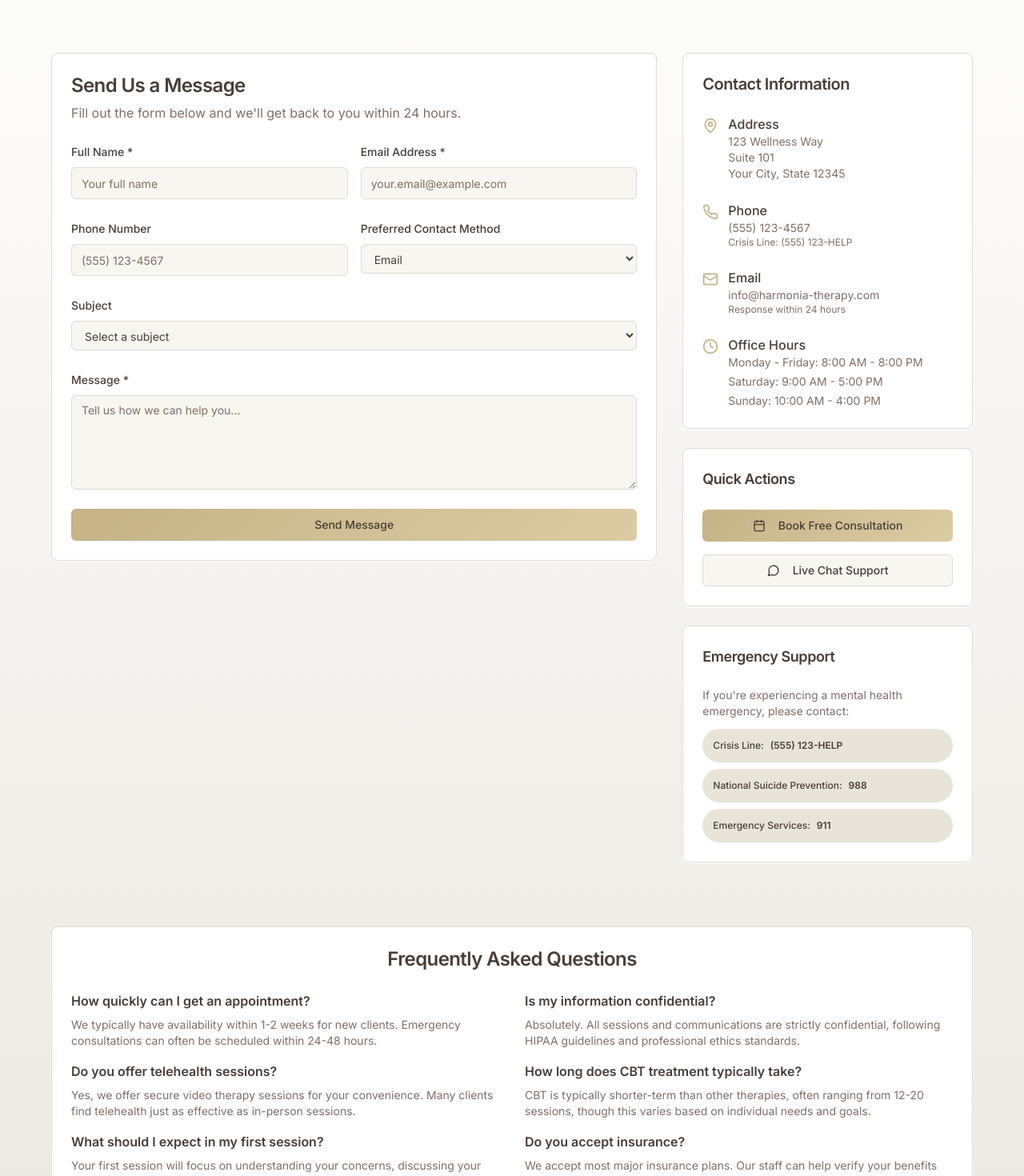
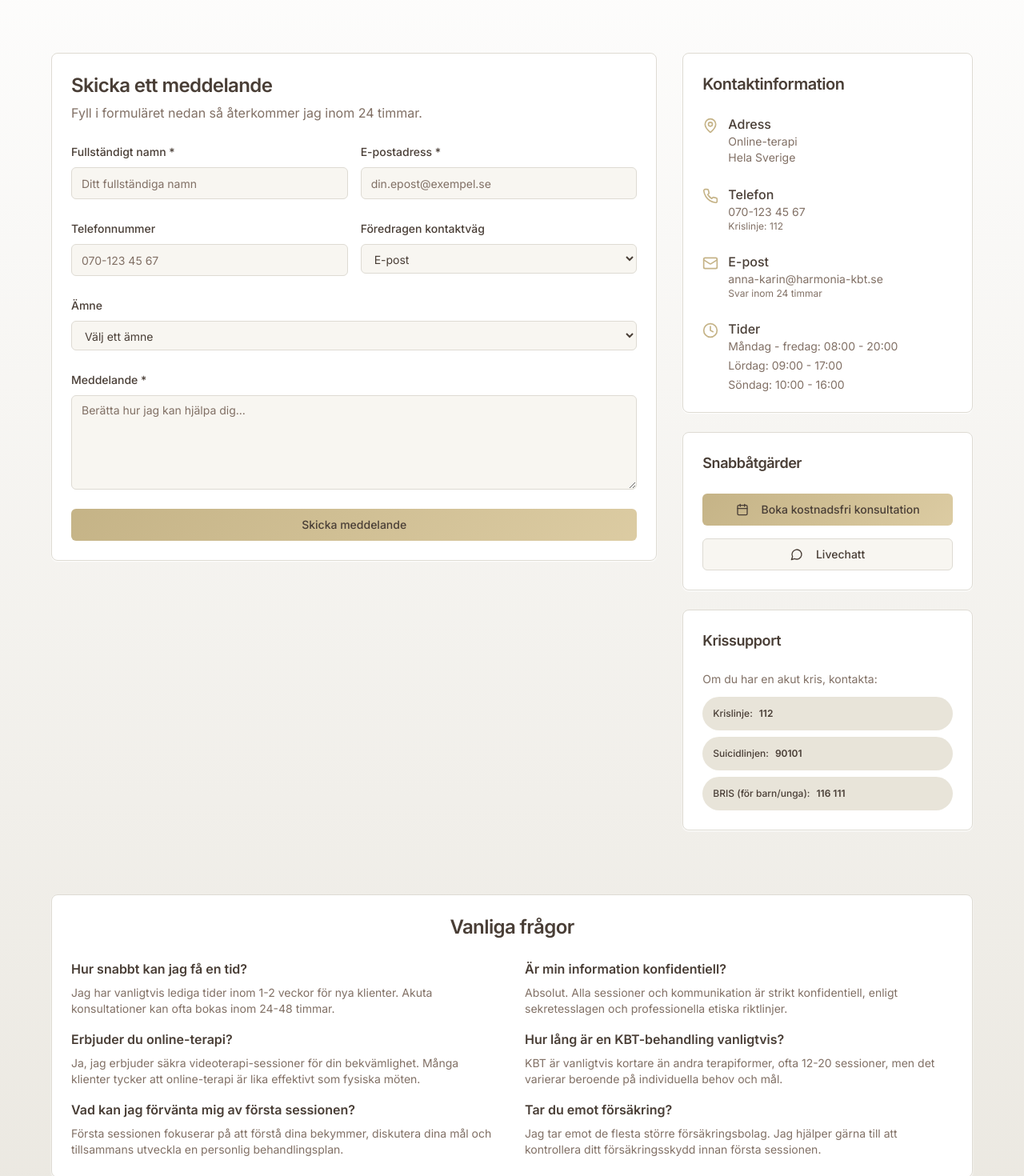
Before and after one commit to alex-olave/harmonia-webb, a React (Vite) app: page /contact in a window 1280 px wide. Shown: the part 280-1750 px from the top of the page at 80% size. Built offline with nearby package versions, Linux system fonts and the light colour scheme.

Commit message:
Translate contact page and fix titles

```diff
--- a/src/pages/Contact.tsx
+++ b/src/pages/Contact.tsx
@@ -34,11 +34,11 @@ const Contact = () => {
         <div className="max-w-6xl mx-auto">
           <div className="text-center mb-16 animate-fade-in">
             <h1 className="text-4xl md:text-5xl font-bold text-foreground mb-6">
-              Get In Touch
+              Kontakt
             </h1>
             <p className="text-xl text-muted-foreground max-w-3xl mx-auto leading-relaxed">
-              Ready to take the first step towards better mental health? We're here to help.
-              Contact us today to schedule a consultation or ask any questions you may have.
+              Redo att ta första steget mot bättre mental hälsa? Jag är här för att hjälpa.
+              Kontakta mig idag för att boka en konsultation eller ställa frågor.
             </p>
           </div>
 
@@ -47,32 +47,32 @@ const Contact = () => {
             <div className="lg:col-span-2">
               <Card className="bg-card shadow-card animate-fade-in">
                 <CardHeader>
-                  <CardTitle className="text-2xl text-foreground">Send Us a Message</CardTitle>
+                  <CardTitle className="text-2xl text-foreground">Skicka ett meddelande</CardTitle>
                   <p className="text-muted-foreground">
-                    Fill out the form below and we'll get back to you within 24 hours.
+                    Fyll i formuläret nedan så återkommer jag inom 24 timmar.
                   </p>
                 </CardHeader>
                 <CardContent>
                   <form onSubmit={handleSubmit} className="space-y-6">
                     <div className="grid md:grid-cols-2 gap-4">
                       <div className="space-y-2">
-                        <Label htmlFor="name">Full Name *</Label>
+                        <Label htmlFor="name">Fullständigt namn *</Label>
                         <Input
                           id="name"
                           value={formData.name}
                           onChange={(e) => handleInputChange("name", e.target.value)}
-                          placeholder="Your full name"
+                          placeholder="Ditt fullständiga namn"
                           required
                         />
                       </div>
                       <div className="space-y-2">
-                        <Label htmlFor="email">Email Address *</Label>
+                        <Label htmlFor="email">E-postadress *</Label>
                         <Input
                           id="email"
                           type="email"
                           value={formData.email}
                           onChange={(e) => handleInputChange("email", e.target.value)}
-                          placeholder="your.email@example.com"
+                          placeholder="din.epost@exempel.se"
                           required
                         />
                       </div>
@@ -80,63 +80,63 @@ const Contact = () => {
 
                     <div className="grid md:grid-cols-2 gap-4">
                       <div className="space-y-2">
-                        <Label htmlFor="phone">Phone Number</Label>
+                        <Label htmlFor="phone">Telefonnummer</Label>
                         <Input
                           id="phone"
                           type="tel"
                           value={formData.phone}
                           onChange={(e) => handleInputChange("phone", e.target.value)}
-                          placeholder="(555) 123-4567"
+                          placeholder="070-123 45 67"
                         />
                       </div>
                       <div className="space-y-2">
-                        <Label htmlFor="contact-method">Preferred Contact Method</Label>
+                        <Label htmlFor="contact-method">Föredragen kontaktväg</Label>
                         <select
                           id="contact-method"
                           value={formData.preferredContact}
                           onChange={(e) => handleInputChange("preferredContact", e.target.value)}
                           className="w-full px-3 py-2 bg-background border border-input rounded-md text-sm"
                         >
-                          <option value="email">Email</option>
-                          <option value="phone">Phone</option>
-                          <option value="either">Either</option>
+                          <option value="email">E-post</option>
+                          <option value="phone">Telefon</option>
+                          <option value="either">Spelar ingen roll</option>
                         </select>
                       </div>
                     </div>
 
                     <div className="space-y-2">
-                      <Label htmlFor="subject">Subject</Label>
+                      <Label htmlFor="subject">Ämne</Label>
                       <select
                         id="subject"
                         value={formData.subject}
                         onChange={(e) => handleInputChange("subject", e.target.value)}
                         className="w-full px-3 py-2 bg-background border border-input rounded-md text-sm"
                       >
-                        <option value="">Select a subject</option>
-                        <option value="consultation">Free Consultation</option>
-                        <option value="individual">Individual Therapy</option>
-                        <option value="group">Group Therapy</option>
-                        <option value="couples">Couples Therapy</option>
-                        <option value="pricing">Pricing Questions</option>
-                        <option value="insurance">Insurance Questions</option>
-                        <option value="other">Other</option>
+                        <option value="">Välj ett ämne</option>
+                        <option value="consultation">Kostnadsfri konsultation</option>
+                        <option value="individual">Individuell terapi</option>
+                        <option value="group">Gruppterapi</option>
+                        <option value="couples">Parterapi</option>
+                        <option value="pricing">Prisfrågor</option>
+                        <option value="insurance">Försäkringsfrågor</option>
+                        <option value="other">Annat</option>
                       </select>
                     </div>
 
                     <div className="space-y-2">
-                      <Label htmlFor="message">Message *</Label>
+                      <Label htmlFor="message">Meddelande *</Label>
                       <Textarea
                         id="message"
                         value={formData.message}
                         onChange={(e) => handleInputChange("message", e.target.value)}
-                        placeholder="Tell us how we can help you..."
+                        placeholder="Berätta hur jag kan hjälpa dig..."
                         rows={5}
                         required
                       />
                     </div>
 
                     <Button type="submit" className="w-full bg-gradient-primary text-primary-foreground hover:opacity-90 transition-opacity">
-                      Send Message
+                      Skicka meddelande
                     </Button>
                   </form>
                 </CardContent>
@@ -147,17 +147,16 @@ const Contact = () => {
             <div className="space-y-6">
               <Card className="bg-card shadow-card animate-slide-in">
                 <CardHeader>
-                  <CardTitle className="text-xl text-foreground">Contact Information</CardTitle>
+                  <CardTitle className="text-xl text-foreground">Kontaktinformation</CardTitle>
                 </CardHeader>
                 <CardContent className="space-y-6">
                   <div className="flex items-start gap-3">
                     <MapPin className="w-5 h-5 text-primary mt-1 flex-shrink-0" />
                     <div>
-                      <p className="font-medium text-foreground">Address</p>
+                      <p className="font-medium text-foreground">Adress</p>
                       <p className="text-sm text-muted-foreground">
-                        123 Wellness Way<br />
-                        Suite 101<br />
-                        Your City, State 12345
+                        Online-terapi<br />
+                        Hela Sverige<br />
                       </p>
                     </div>
                   </div>
@@ -165,29 +164,29 @@ const Contact = () => {
                   <div className="flex items-start gap-3">
                     <Phone className="w-5 h-5 text-primary mt-1 flex-shrink-0" />
                     <div>
-                      <p className="font-medium text-foreground">Phone</p>
-                      <p className="text-sm text-muted-foreground">(555) 123-4567</p>
-                      <p className="text-xs text-muted-foreground">Crisis Line: (555) 123-HELP</p>
+                      <p className="font-medium text-foreground">Telefon</p>
+                      <p className="text-sm text-muted-foreground">070-123 45 67</p>
+                      <p className="text-xs text-muted-foreground">Krislinje: 112</p>
                     </div>
                   </div>
 
                   <div className="flex items-start gap-3">
                     <Mail className="w-5 h-5 text-primary mt-1 flex-shrink-0" />
                     <div>
-                      <p className="font-medium text-foreground">Email</p>
-                      <p className="text-sm text-muted-foreground">info@harmonia-therapy.com</p>
-                      <p className="text-xs text-muted-foreground">Response within 24 hours</p>
+                      <p className="font-medium text-foreground">E-post</p>
+                      <p className="text-sm text-muted-foreground">anna-karin@harmonia-kbt.se</p>
+                      <p className="text-xs text-muted-foreground">Svar inom 24 timmar</p>
                     </div>
                   </div>
 
                   <div className="flex items-start gap-3">
                     <Clock className="w-5 h-5 text-primary mt-1 flex-shrink-0" />
                     <div>
-                      <p className="font-medium text-foreground">Office Hours</p>
+                      <p className="font-medium text-foreground">Tider</p>
                       <div className="text-sm text-muted-foreground space-y-1">
-                        <p>Monday - Friday: 8:00 AM - 8:00 PM</p>
-                        <p>Saturday: 9:00 AM - 5:00 PM</p>
-                        <p>Sunday: 10:00 AM - 4:00 PM</p>
+                        <p>Måndag - fredag: 08:00 - 20:00</p>
+                        <p>Lördag: 09:00 - 17:00</p>
+                        <p>Söndag: 10:00 - 16:00</p>
                       </div>
                     </div>
                   </div>
@@ -196,40 +195,40 @@ const Contact = () => {
 
               <Card className="bg-card shadow-card">
                 <CardHeader>
-                  <CardTitle className="text-lg text-foreground">Quick Actions</CardTitle>
+                  <CardTitle className="text-lg text-foreground">Snabbåtgärder</CardTitle>
                 </CardHeader>
                 <CardContent className="space-y-4">
                   <Button className="w-full bg-gradient-primary text-primary-foreground hover:opacity-90 transition-opacity">
                     <Calendar className="w-4 h-4 mr-2" />
-                    Book Free Consultation
+                    Boka kostnadsfri konsultation
                   </Button>
                   <Button variant="outline" className="w-full">
                     <MessageCircle className="w-4 h-4 mr-2" />
-                    Live Chat Support
+                    Livechatt
                   </Button>
                 </CardContent>
               </Card>
 
               <Card className="bg-card shadow-card">
                 <CardHeader>
-                  <CardTitle className="text-lg text-foreground">Emergency Support</CardTitle>
+                  <CardTitle className="text-lg text-foreground">Krissupport</CardTitle>
                 </CardHeader>
                 <CardContent className="space-y-3">
                   <p className="text-sm text-muted-foreground">
-                    If you're experiencing a mental health emergency, please contact:
+                    Om du har en akut kris, kontakta:
                   </p>
                   <div className="space-y-2">
                     <Badge variant="secondary" className="w-full justify-start p-3">
-                      <span className="font-medium">Crisis Line:</span>
-                      <span className="ml-2">(555) 123-HELP</span>
+                      <span className="font-medium">Krislinje:</span>
+                      <span className="ml-2">112</span>
                     </Badge>
                     <Badge variant="secondary" className="w-full justify-start p-3">
-                      <span className="font-medium">National Suicide Prevention:</span>
-                      <span className="ml-2">988</span>
+                      <span className="font-medium">Suicidlinjen:</span>
+                      <span className="ml-2">90101</span>
                     </Badge>
                     <Badge variant="secondary" className="w-full justify-start p-3">
-                      <span className="font-medium">Emergency Services:</span>
-                      <span className="ml-2">911</span>
+                      <span className="font-medium">BRIS (för barn/unga):</span>
+                      <span className="ml-2">116 111</span>
                     </Badge>
                   </div>
                 </CardContent>
@@ -240,47 +239,47 @@ const Contact = () => {
           {/* FAQ Section */}
           <Card className="bg-card shadow-card">
             <CardHeader>
-              <CardTitle className="text-2xl text-foreground text-center">Frequently Asked Questions</CardTitle>
+              <CardTitle className="text-2xl text-foreground text-center">Vanliga frågor</CardTitle>
             </CardHeader>
             <CardContent>
               <div className="grid md:grid-cols-2 gap-8">
                 <div className="space-y-4">
                   <div>
-                    <h4 className="font-semibold text-foreground mb-2">How quickly can I get an appointment?</h4>
+                    <h4 className="font-semibold text-foreground mb-2">Hur snabbt kan jag få en tid?</h4>
                     <p className="text-sm text-muted-foreground">
-                      We typically have availability within 1-2 weeks for new clients. Emergency consultations can often be scheduled within 24-48 hours.
+                      Jag har vanligtvis lediga tider inom 1-2 veckor för nya klienter. Akuta konsultationer kan ofta bokas inom 24-48 timmar.
                     </p>
                   </div>
                   <div>
-                    <h4 className="font-semibold text-foreground mb-2">Do you offer telehealth sessions?</h4>
+                    <h4 className="font-semibold text-foreground mb-2">Erbjuder du online-terapi?</h4>
                     <p className="text-sm text-muted-foreground">
-                      Yes, we offer secure video therapy sessions for your convenience. Many clients find telehealth just as effective as in-person sessions.
+                      Ja, jag erbjuder säkra videoterapi-sessioner för din bekvämlighet. Många klienter tycker att online-terapi är lika effektivt som fysiska möten.
                     </p>
                   </div>
                   <div>
-                    <h4 className="font-semibold text-foreground mb-2">What should I expect in my first session?</h4>
+                    <h4 className="font-semibold text-foreground mb-2">Vad kan jag förvänta mig av första sessionen?</h4>
                     <p className="text-sm text-muted-foreground">
-                      Your first session will focus on understanding your concerns, discussing your goals, and developing a personalized treatment plan together.
+                      Första sessionen fokuserar på att förstå dina bekymmer, diskutera dina mål och tillsammans utveckla en personlig behandlingsplan.
                     </p>
                   </div>
                 </div>
                 <div className="space-y-4">
                   <div>
-                    <h4 className="font-semibold text-foreground mb-2">Is my information confidential?</h4>
+                    <h4 className="font-semibold text-foreground mb-2">Är min information konfidentiell?</h4>
                     <p className="text-sm text-muted-foreground">
-                      Absolutely. All sessions and communications are strictly confidential, following HIPAA guidelines and professional ethics standards.
+                      Absolut. Alla sessioner och kommunikation är strikt konfidentiell, enligt sekretesslagen och professionella etiska riktlinjer.
                     </p>
                   </div>
                   <div>
-                    <h4 className="font-semibold text-foreground mb-2">How long does CBT treatment typically take?</h4>
+                    <h4 className="font-semibold text-foreground mb-2">Hur lång är en KBT-behandling vanligtvis?</h4>
                     <p className="text-sm text-muted-foreground">
-                      CBT is typically shorter-term than other therapies, often ranging from 12-20 sessions, though this varies based on individual needs and goals.
+                      KBT är vanligtvis kortare än andra terapiformer, ofta 12-20 sessioner, men det varierar beroende på individuella behov och mål.
                     </p>
                   </div>
                   <div>
-                    <h4 className="font-semibold text-foreground mb-2">Do you accept insurance?</h4>
+                    <h4 className="font-semibold text-foreground mb-2">Tar du emot försäkring?</h4>
                     <p className="text-sm text-muted-foreground">
-                      We accept most major insurance plans. Our staff can help verify your benefits and explain your coverage before your first session.
+                      Jag tar emot de flesta större försäkringsbolag. Jag hjälper gärna till att kontrollera ditt försäkringsskydd innan första sessionen.
                     </p>
                   </div>
                 </div>
```
